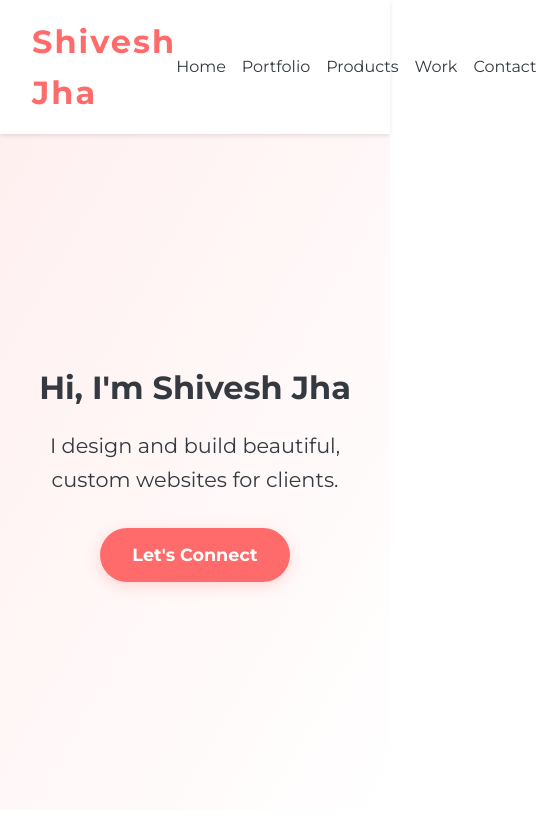
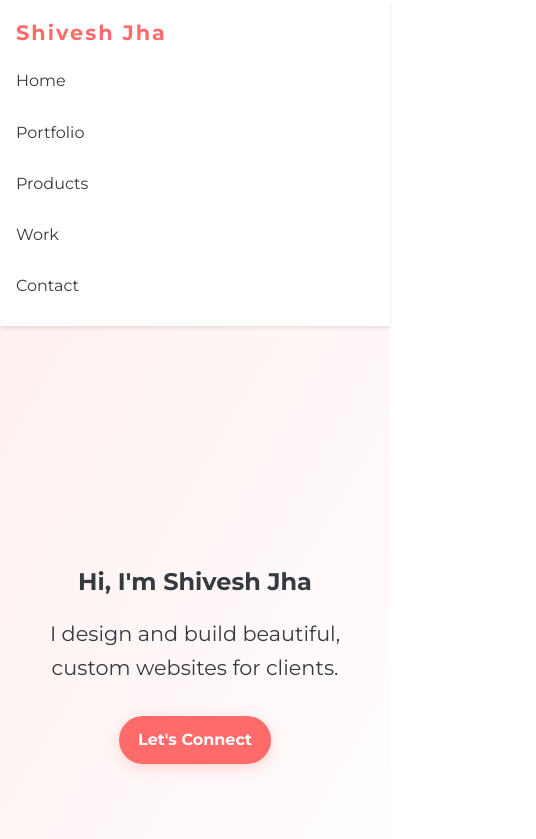
Before and after one commit to ShiveshJha-1/Portfolio, a plain HTML site: page index.html in a window 390 px wide. Shown: the top 839 px of the page, 536 px wide, since content can reach past the window. Drawn offline with Linux system fonts and the light colour scheme.

Commit message:
Add files via upload

```diff
--- a/style.css
+++ b/style.css
@@ -154,15 +154,71 @@ footer {
     background: #F8F9FA;
     margin-top: 2rem;
 }
+@media (max-width: 900px) {
+    nav {
+        padding: 1rem 1rem;
+    }
+    .section {
+        padding: 2.5rem 1rem;
+    }
+    .portfolio-items, .product-list, .work-list {
+        grid-template-columns: 1fr 1fr;
+    }
+}
 @media (max-width: 700px) {
     nav ul {
+        gap: 0.5rem;
+        font-size: 1rem;
+    }
+    .landing-content h1 {
+        font-size: 1.5rem;
+    }
+    .section {
+        padding: 1.5rem 0.5rem;
+    }
+    .portfolio-items, .product-list, .work-list {
+        grid-template-columns: 1fr;
         gap: 1rem;
     }
-    .landing-content h1 {
-        font-size: 2rem;
+    .item-img {
+        max-width: 100%;
+        height: 140px;
     }
-    .section {
-        padding: 2rem 1rem;
+    .contact-form {
+        max-width: 100%;
+        padding: 0 0.5rem;
+    }
+    .logo {
+        font-size: 1.3rem;
+    }
+    .section h2 {
+        font-size: 1.3rem;
+    }
+    .cta-btn {
+        font-size: 1rem;
+        padding: 0.7rem 1.2rem;
+    }
+}
+
+/* Optional: Make nav menu collapsible for mobile */
+@media (max-width: 600px) {
+    nav {
+        flex-direction: column;
+        align-items: flex-start;
+    }
+    nav ul {
+        flex-direction: column;
+        width: 100%;
+        gap: 0.2rem;
+        margin-top: 0.5rem;
+    }
+    nav ul li {
+        width: 100%;
+    }
+    nav a {
+        display: block;
+        width: 100%;
+        padding: 0.7rem 0;
     }
 }
 .icon-link {
```
